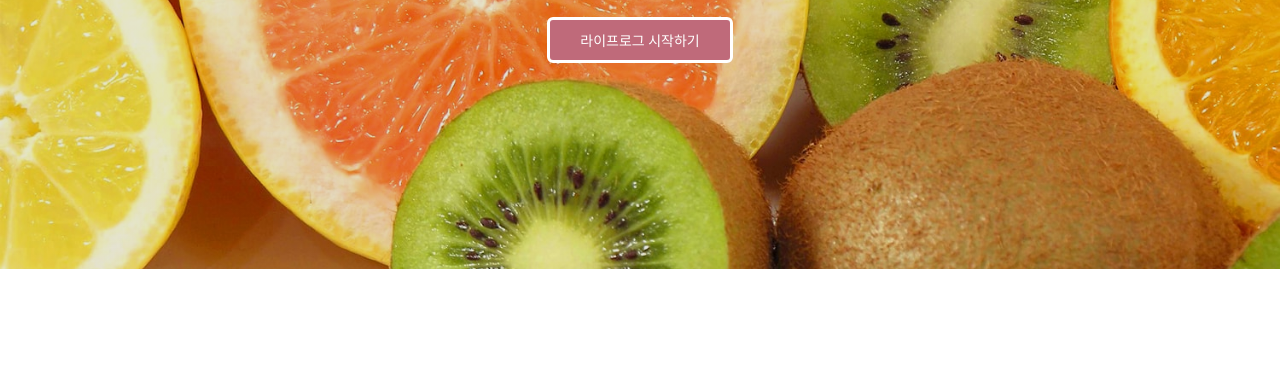
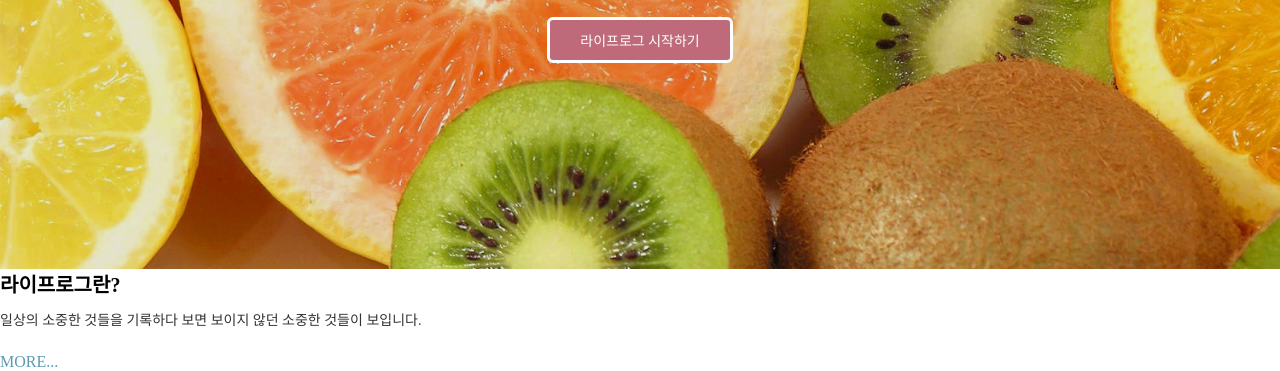
Before and after one commit to cuteprettykara/html-css-design, a plain HTML site: page index.html in a window 1280 px wide. Shown: the part 531-902 px from the top of the page. Before the commit the page ends 800 px from the top, so only its background shows below. Drawn offline with Linux system fonts and the light colour scheme.

Commit message:
Ch2[2-2-1]최상위페이지_[CONTENTS B]_개요(아이콘 + 글자)_개요 글자 출력하기

```diff
--- a/index.html
+++ b/index.html
@@ -16,5 +16,12 @@
             <a href="#">라이프로그 시작하기</a>
         </div>
     </section>
+    <section class="conB">
+        <div class="container">
+           <h2>라이프로그란?</h2>
+           <p>일상의 소중한 것들을 기록하다 보면 보이지 않던 소중한 것들이 보입니다.</p>
+           <a href="#">MORE...</a>
+        </div>
+    </section>
 </body>
 </html>
--- a/style.css
+++ b/style.css
@@ -14,6 +14,7 @@ body {
     margin: 0;
 }
 
+/* 콘텐츠 A: 히어로 이미지 */
 .conA {
     text-align: center;
     background-image: linear-gradient(rgba(0,0,0,0.1), rgba(0,0,0,0.1)), url("/img/fruits.jpg");
@@ -50,10 +51,10 @@ body {
 
 .conA a {
     display: inline-block;
+    margin-top: 20px;
+    padding: 10px 30px;
     border: 3px solid currentColor;
     border-radius: 6px;
-    margin-top: 20px;
-    padding: 10px 30px;
     background-color: var(--accent-color);
     color: var(--text-bright-color);
     font-size: 14px;
@@ -73,3 +74,28 @@ body {
         font-size: 24px;
     }
 }
+
+/* 콘텐츠 B: 개요(아이콘 + 글자) */
+.conB h2 {
+    margin-top: 0;
+    margin-bottom: 10px;
+    font-size: 20px;
+}
+
+.conB p {
+    margin-top: 0;
+    margin-bottom: 20px;
+    font-size: 14px;
+    line-height: 1.8;
+    opacity: 0.8;
+}
+
+.conB a {
+    color: #5D9AB2;
+    color: var(--main-color);
+    text-decoration: none;
+}
+
+.conB a:hover {
+    text-decoration: underline;
+}
```
